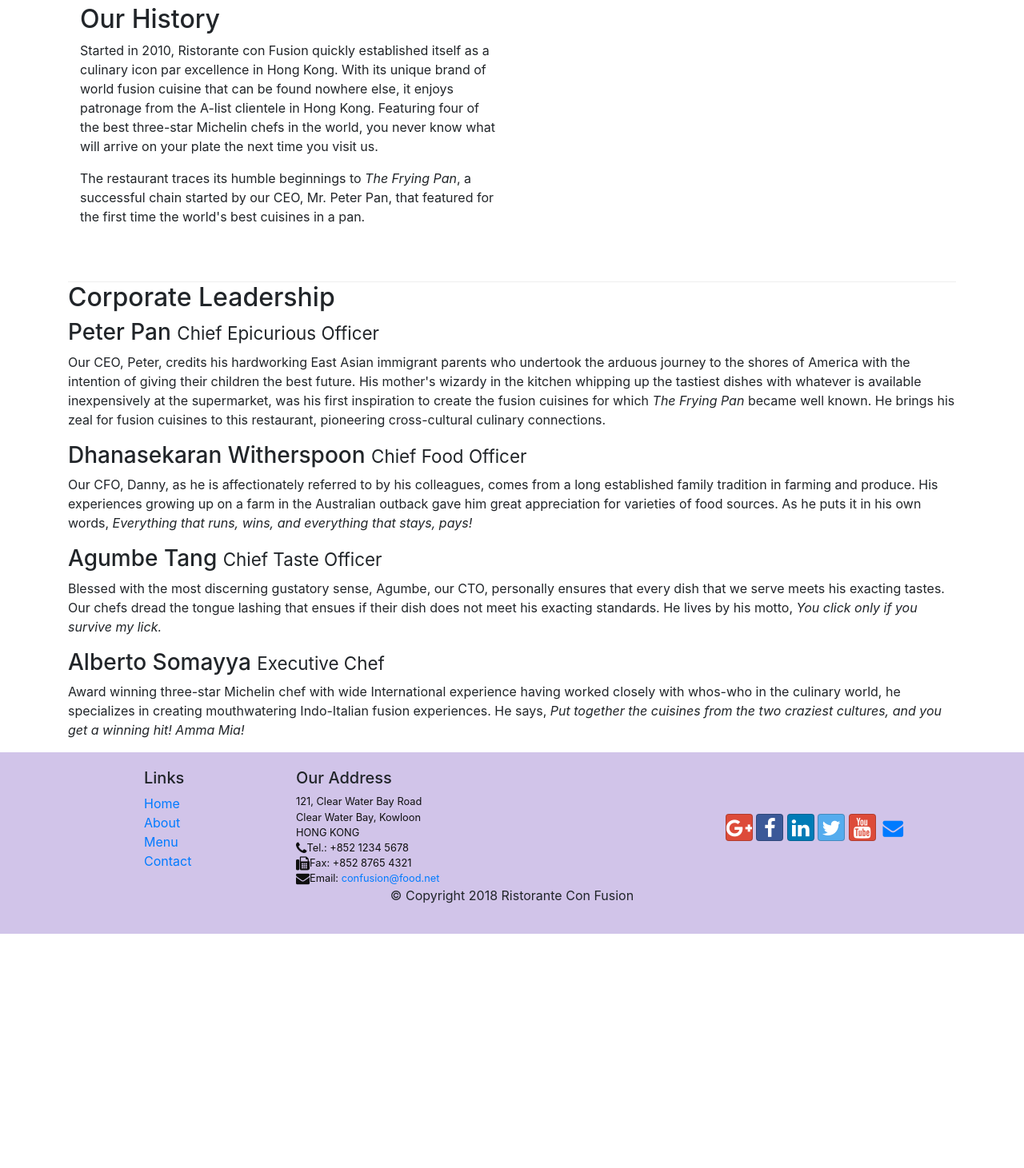
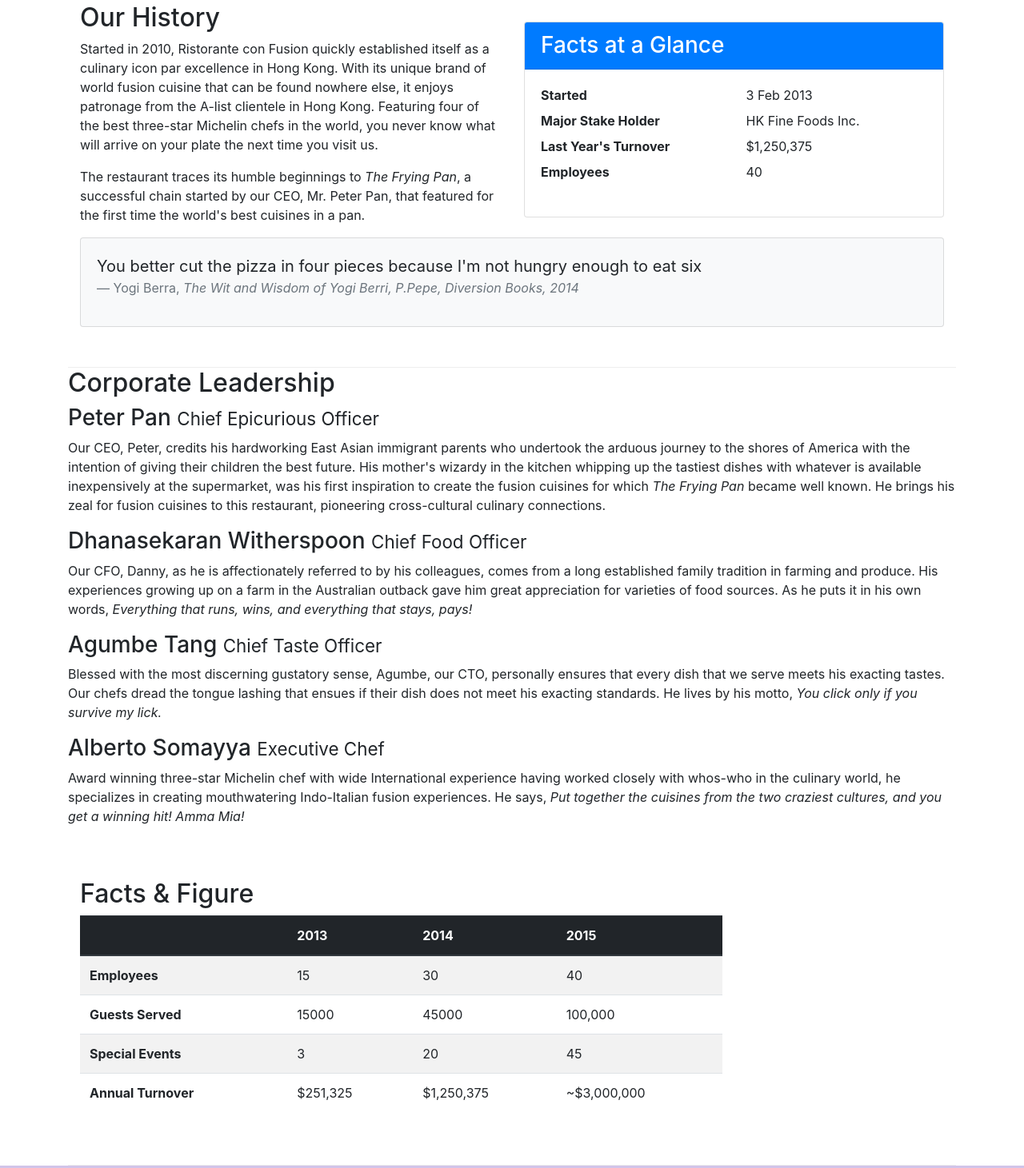
Before and after one commit to bejuzb0/confusion-Restaurant, a website: page aboutus.html in a window 1280 px wide. Shown: the part 512-1973 px from the top of the page at 80% size. Before the commit the page ends 1680 px from the top, so only its background shows below. Drawn offline with nearby package versions, Linux system fonts and the light colour scheme.

Commit message:
Table and Cards

```diff
--- a/aboutus.html
+++ b/aboutus.html
@@ -67,7 +67,33 @@
                 <p>Started in 2010, Ristorante con Fusion quickly established itself as a culinary icon par excellence in Hong Kong. With its unique brand of world fusion cuisine that can be found nowhere else, it enjoys patronage from the A-list clientele in Hong Kong.  Featuring four of the best three-star Michelin chefs in the world, you never know what will arrive on your plate the next time you visit us.</p>
                 <p>The restaurant traces its humble beginnings to <em>The Frying Pan</em>, a successful chain started by our CEO, Mr. Peter Pan, that featured for the first time the world's best cuisines in a pan.</p>
             </div>
-            <div>
+            <div class="col-sm">
+                <div class="card">
+                    <h3 class="card-header bg-primary text-white">Facts at a Glance</h3>
+                    <div class="card-body">
+                        <dl class="row">
+                            <dt class="col-6">Started</dt>
+                            <dd class="col-6">3 Feb 2013</dd>
+                            <dt class="col-6">Major Stake Holder</dt>
+                            <dd class="col-6">HK Fine Foods Inc.</dd>
+                            <dt class="col-6">Last Year's Turnover</dt>
+                            <dd class="col-6">$1,250,375</dd>
+                            <dt class="col-6">Employees</dt>
+                            <dd class="col-6">40</dd>
+                        </dl>
+
+                    </div>
+                </div>
+            </div>
+            <div class="col-12">
+                <div class="card card-body bg-light">
+                    <blockquote class="blockquote">
+                        <p class="mb-0">You better cut the pizza in four pieces because I'm not hungry enough to eat six</p>
+                        <footer class="blockquote-footer">Yogi Berra,
+                            <cite title="Source Title">The Wit and Wisdom of Yogi Berri, P.Pepe, Diversion Books, 2014</cite>
+                        </footer>
+                    </blockquote>
+                </div>
             </div>
         </div>
 
@@ -84,6 +110,51 @@
                 <h3>Alberto Somayya <small>Executive Chef</small></h3>
                 <p class="d-none d-sm-block">Award winning three-star Michelin chef with wide International experience having worked closely with whos-who in the culinary world, he specializes in creating mouthwatering Indo-Italian fusion experiences. He says, <em>Put together the cuisines from the two craziest cultures, and you get a winning hit! Amma Mia!</em></p>
             </div>
+       </div>
+
+       <div class="row row-content">
+           <div class="col-12 col-sm-9">
+               <h2>Facts &amp; Figure </h2>
+               <div class="table-responsive">
+                <table class="table table-striped">
+                    <thead class="thead-dark">
+                        <tr>
+                            <th>&nbsp;</th>
+                            <th>2013</th>
+                            <th>2014</th>
+                            <th>2015</th>
+                        </tr>
+                    </thead>
+                    <tbody>
+                        <tr>
+                            <th>Employees</th>
+                            <td>15</td>
+                            <td>30</td>
+                            <td>40</td>
+                        </tr>
+                        <tr>
+                            <th>Guests Served</th>
+                            <td>15000</td>
+                            <td>45000</td>
+                            <td>100,000</td>
+                        </tr>
+                        <tr>
+                            <th>Special Events</th>
+                            <td>3</td>
+                            <td>20</td>
+                            <td>45</td>
+                        </tr>
+                        <tr>
+                            <th>Annual Turnover</th>
+                            <td>$251,325</td>
+                            <td>$1,250,375</td>
+                            <td>~$3,000,000</td>
+                        </tr>
+                    </tbody>
+                </table>
+            </div>
+           </div>
+           <div class="col-12 col-sm-3"></div>
        </div>
 
     </div>
```
Also changed, not shown: 1 other file.
